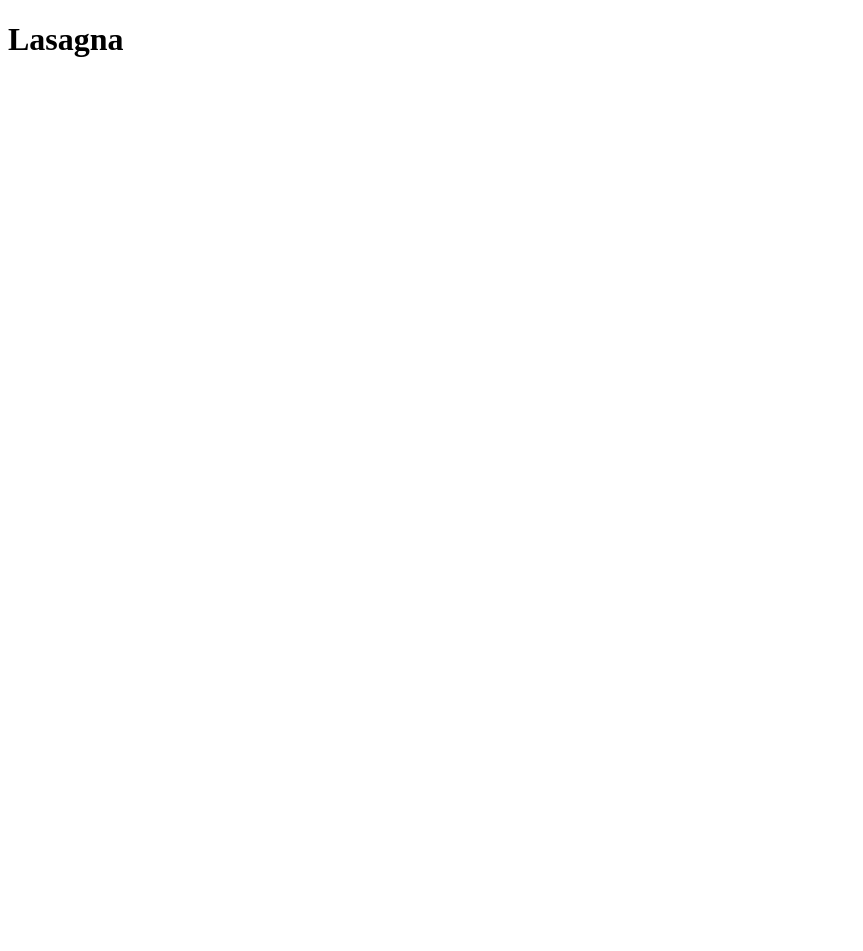
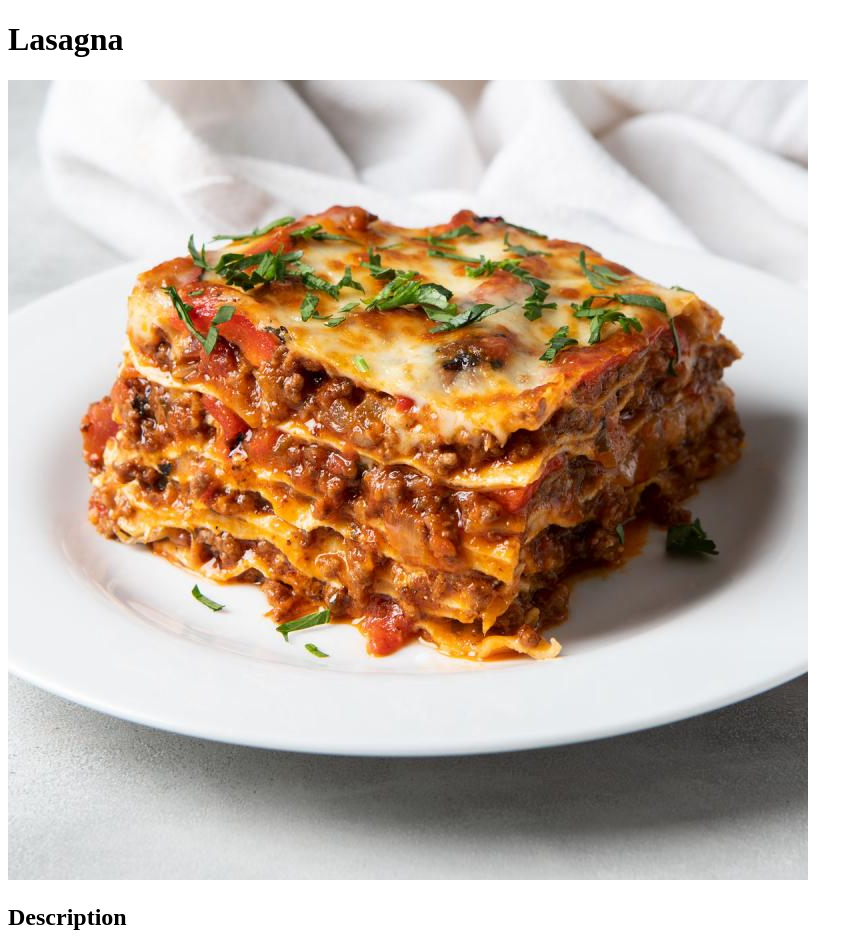
Before and after one commit to LachlanFidele/odin-recipes, a plain HTML site: page recipes/lasagna.html in a window 1280 px wide. Shown: the whole page, without its empty margins (0-863 px from the left). Before the commit the page ends 800 px from the top, so only its background shows below. Drawn offline with Linux system fonts and the light colour scheme.

Commit message:
added an image to the first recipe

```diff
--- a/recipes/lasagna.html
+++ b/recipes/lasagna.html
@@ -7,6 +7,8 @@
 
     <body>
         <h1>Lasagna</h1>
-
+        <img src="../img/lasagna.jpeg">
+        <h2>Description</h2>
+        <p></p>
     </body>
 </html>
```
Also changed, not shown: index.html (+1 -0 lines), img/lasagna.jpeg (added).
